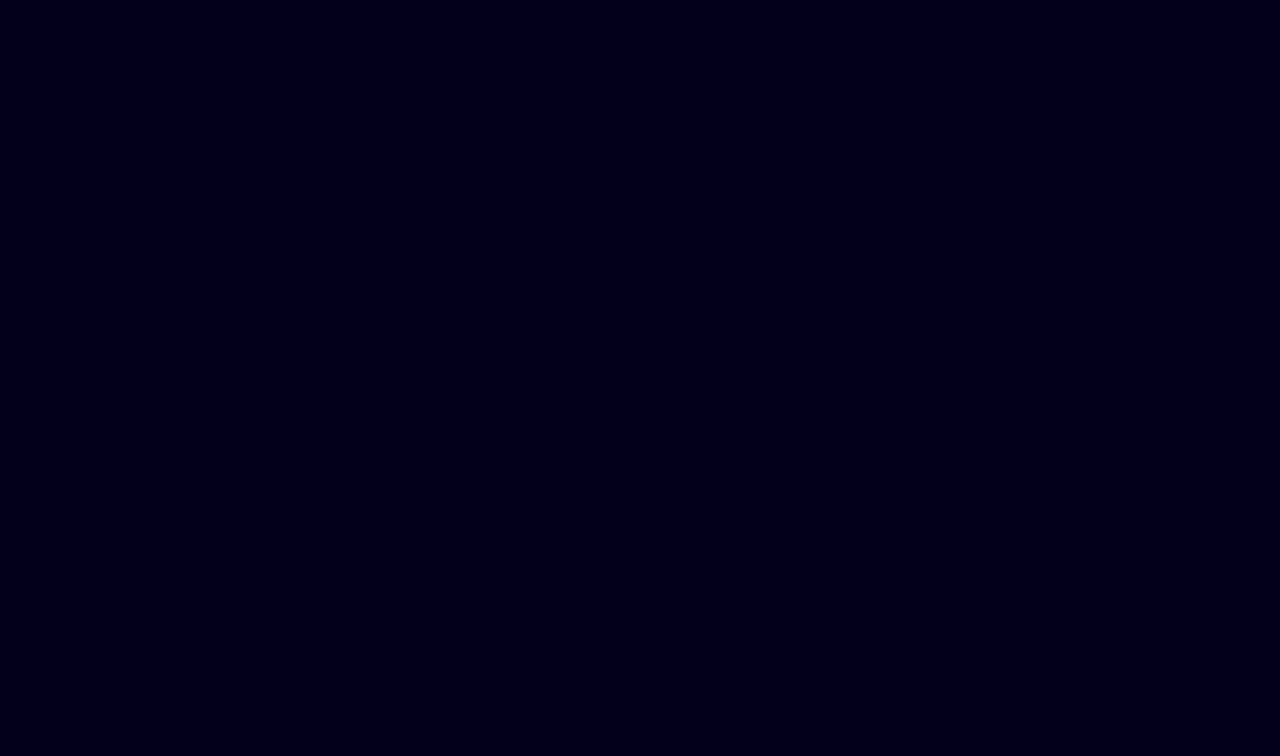
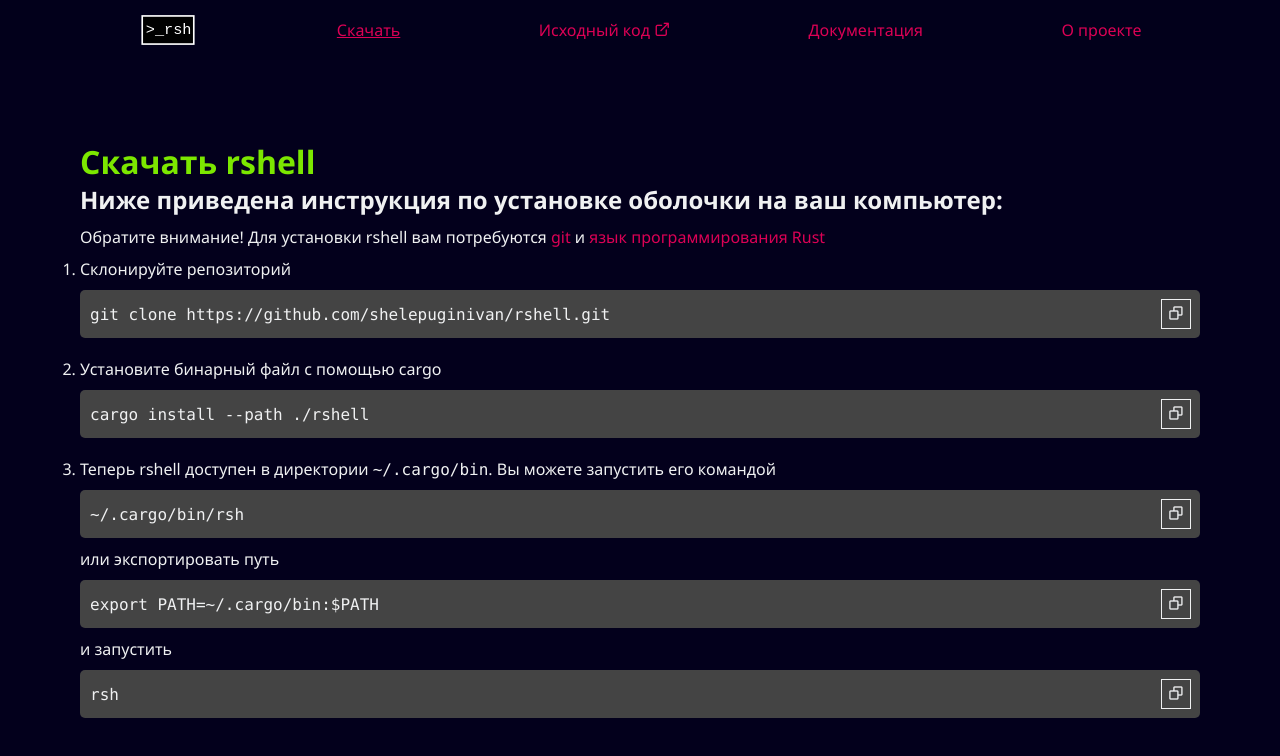
Before and after one commit to shelepuginivan/rshell-web, a Next.js app: page /download in a window 1280 px wide. Shown: the top 756 px of the page. Built offline with nearby package versions, Linux system fonts and the light colour scheme.

Commit message:
included `Header` and `DownloadInstruction` components

```diff
--- a/src/pages/download/index.tsx
+++ b/src/pages/download/index.tsx
@@ -1,3 +1,5 @@
+import DownloadInstruction from '@/components/DownloadInstruction/DownloadInstruction'
+import Header from '@/components/Header/Header'
 import Head from 'next/head'
 import {FC} from 'react'
 
@@ -7,6 +9,8 @@ const Index: FC = () => {
 			<Head>
 				<title>Установить rshell</title>
 			</Head>
+			<Header/>
+			<DownloadInstruction/>
 		</div>
 	)
 }
```
